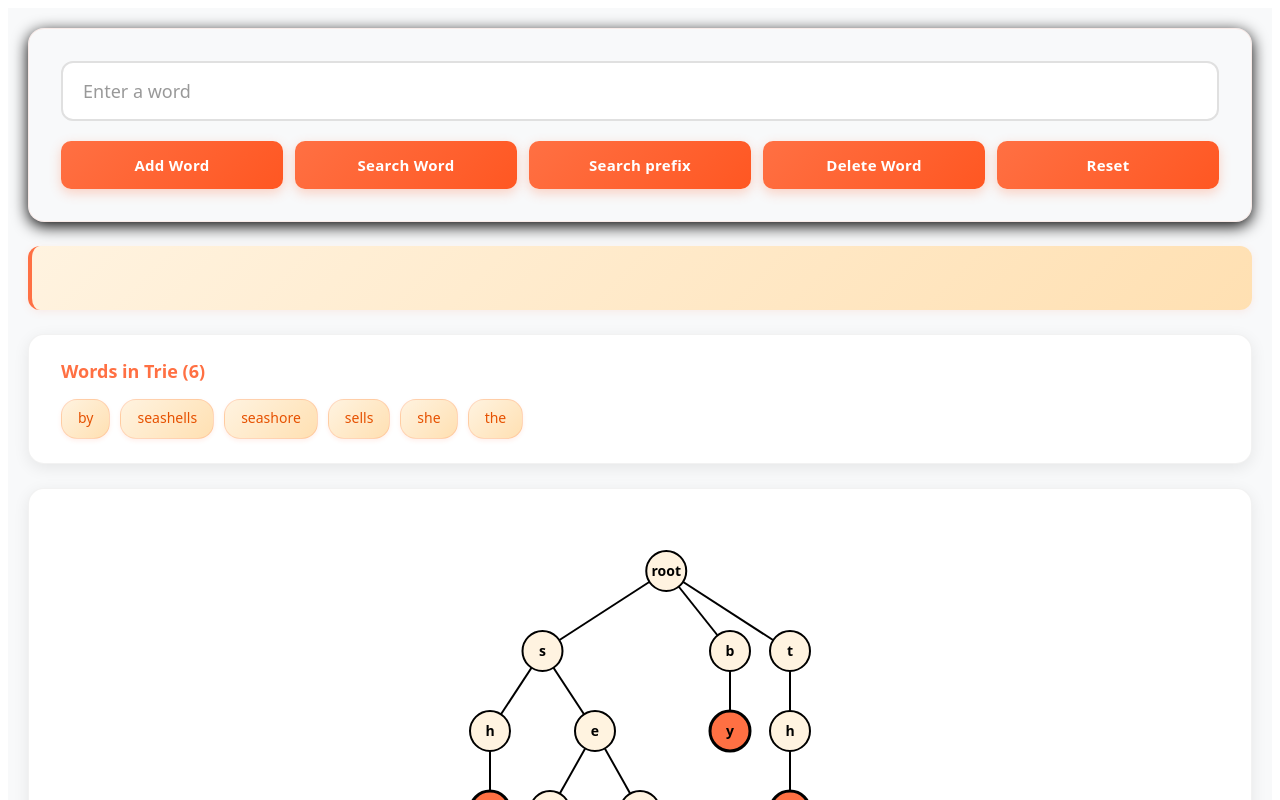
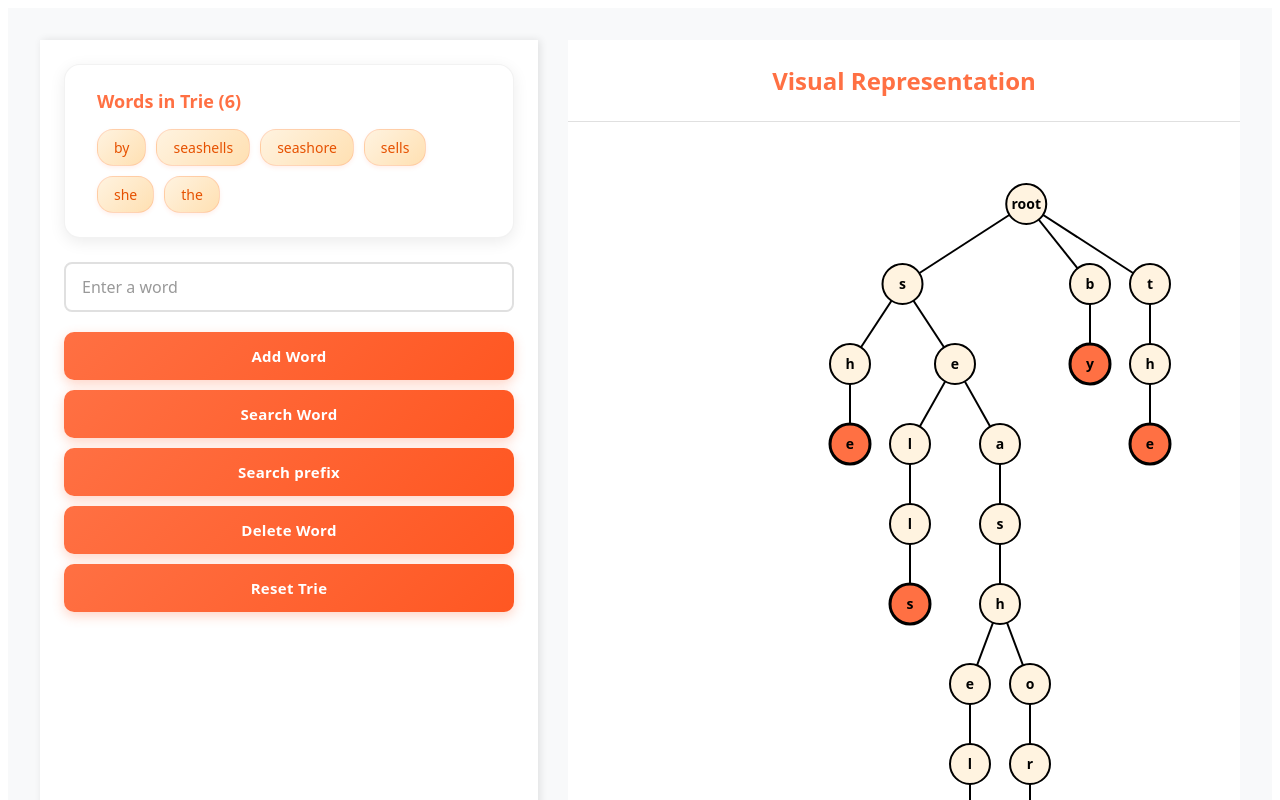
Before and after one commit to rjkweiss/trie-visualizer, a React (Vite) app: page / in a window 1280 px wide. Shown: the top 800 px of the page. Built offline with nearby package versions, Linux system fonts and the light colour scheme.

Commit message:
Improved visual display

```diff
--- a/src/components/Trie.css
+++ b/src/components/Trie.css
@@ -1,31 +1,38 @@
 .trie-visualizer {
-    max-width: 1400px;
-    margin: 0 auto;
-    padding: 20px;
+    /* max-width: 1400px; */
+    /* margin: 0 auto; */
+    padding: 32px;
+    display: flex;
+    gap: 30px;
     font-family: system-ui, -apple-system, BlinkMacSystemFont, 'Segoe UI', Roboto, Oxygen, Ubuntu, Cantarell, 'Open Sans', 'Helvetica Neue', sans-serif;
     background: #f8f9fa;
-    min-height: 100vh;
+    height: 100vh;
+    overflow: hidden;
+}
+
+.side-bar {
+    width: 450px;
+    background: white;
+    box-shadow: 2px 0 8px rgba(0, 0, 0, 0.1);
+    display: flex;
+    flex-direction: column;
+    overflow-y: auto;
+    padding: 24px;
 }
 
 .controls {
-    background-color: linear-gradient(135deg, #ffffff 0%, #f8f9fa 100%);
-    padding: 32px;
-    border-radius: 16px;
-    box-shadow: 0 4px 16px rgba(0, 0, 0.08);
-    margin-bottom: 24px;
     display: flex;
     flex-direction: column;
     gap: 20px;
-    border: 1px solid rgba(255, 112, 67, 0.1);
-    box-sizing: border-box;
+    margin-bottom: 42px;
 }
 
 .controls input {
     width: 100%;
-    padding: 16px 20px;
-    font-size: 18px;
+    padding: 12px 16px;
+    font-size: 16px;
     border: 2px solid #e0e0e0;
-    border-radius: 12px;
+    border-radius: 8px;
     transition: all 0.3s ease;
     background: #fff;
     font-family: inherit;
@@ -44,9 +51,9 @@
 }
 
 .button-group {
-    display: grid;
-    grid-template-columns: repeat(auto-fit, minmax(140px, 1fr));
-    gap: 12px;
+    display: flex;
+    flex-direction: column;
+    gap: 10px;
 }
 
 .controls button {
@@ -62,6 +69,7 @@
     box-shadow: 0 4px 12px rgba(255, 112, 67, 0.3);
     font-family: inherit;
     letter-spacing: 0.3px;
+    width: 100%;
 }
 
 .controls button:hover {
@@ -77,8 +85,8 @@
 .feedback {
     /* background: #FFF3E0; */
     background: linear-gradient(135deg, #FFF3E0 0%, #FFE0B2 100%);
-    padding: 18px 28px;
-    border-radius: 12px;
+    padding: 12px 26px;
+    border-radius: 8px;
     margin-bottom: 24px;
     font-size: 16px;
     font-weight: 500;
@@ -124,16 +132,47 @@
     cursor: default;
 }
 
+.main-container {
+    flex: 1;
+    display: flex;
+    flex-direction: column;
+    overflow: hidden;
+    /* border: 1.5px solid purple; */
+}
+
+.main-container .header-box {
+    padding: 24px;
+    background-color: white;
+    border-bottom: 1px solid #e0e0e0;
+    text-align: center;
+}
+
+.main-container .header-box h2 {
+    color: #FF7043;
+    margin: 0;
+    font-size: 24px;
+    font-weight: 600;
+}
+
+
+
 .visualization {
-    background: white;
+    /* background: white;
     border-radius: 16px;
     box-shadow: 0 4px 16px rgba(0, 0, 0, 0.08);
     padding: 32px;
     overflow: auto;
     display: flex;
     justify-content: center;
+    align-items: flex-start; */
+    /* border: 1px solid rgba(0, 0, 0, 0.05); */
+    flex: 1;
+    background: white;
+    overflow: auto;
+    display: flex;
+    justify-content: center;
     align-items: flex-start;
-    border: 1px solid rgba(0, 0, 0, 0.05);
+    padding: 32px;
 }
 
 .visualization svg {
--- a/src/components/Trie.tsx
+++ b/src/components/Trie.tsx
@@ -423,7 +423,7 @@ export const TrieVisualizer = () => {
         // center offset
 
         // Center offset
-        const offsetX = (svgWidth - (maxX - minX)) / 2  - minX;
+        const offsetX = (svgWidth - (maxX - minX)) / 2 - minX;
         const offsetY = -minY + 50;
 
         // create a map for quick lookup
@@ -511,7 +511,24 @@ export const TrieVisualizer = () => {
 
     return (
         <div className="trie-visualizer">
-            {/* control panel */}
+            {/* left sidebar */}
+            <div className="side-bar">
+                {/* dictionary section */}
+                <div className="word-dictionary">
+                    <h3> Words in Trie ({completeWords.size})</h3>
+                    <div className="word-dict-words">
+                        {completeWords.size === 0 ? (
+                            <span style={{ color: '#999', fontStyle: 'italic' }}>No words yet. Add some words to get started!</span>
+                        ) : (
+                            Array.from(completeWords).sort().map(word => (
+                                <span className="dictionary-word">{word}</span>
+                            ))
+                        )}
+                    </div>
+
+                </div>
+
+                {/* controls */}
                 <div className="controls">
                     <input
                         type="text"
@@ -527,34 +544,27 @@ export const TrieVisualizer = () => {
                         <button onClick={() => handleSearch('word')}>Search Word</button>
                         <button onClick={() => handleSearch('prefix')}>Search prefix</button>
                         <button onClick={() => handleDelete()}>Delete Word</button>
-                    <button onClick={() => handleReset()}>Reset</button>
+                        <button onClick={() => handleReset()}>Reset Trie</button>
                     </div>
                 </div>
 
-            {/* Display feedback message */}
+                {/* feedback message */}
+                {feedbackMessage && (
                     <div className="feedback">
                         {feedbackMessage}
                     </div>
-
-            <div className="word-dictionary">
-                <h3> Words in Trie ({completeWords.size})</h3>
-                <div className="word-dict-words">
-                    {completeWords.size === 0 ? (
-                        <span style={{ color: '#999', fontStyle: 'italic' }}>No words yet. Add some words to get started!</span>
-                    ):(
-                        Array.from(completeWords).sort().map(word => (
-                            <span className="dictionary-word">{word}</span>
-                        ))
                 )}
             </div>
 
+            <div className="main-container">
+                <div className="header-box">
+                    <h2>Visual Representation</h2>
                 </div>
-
-
                 {/* Visualize Tree */}
                 <div className="visualization">
                     {renderTrie()}
                 </div>
             </div>
+        </div>
     );
 };
```
Lines whose indentation alone changed are shown as unchanged.
